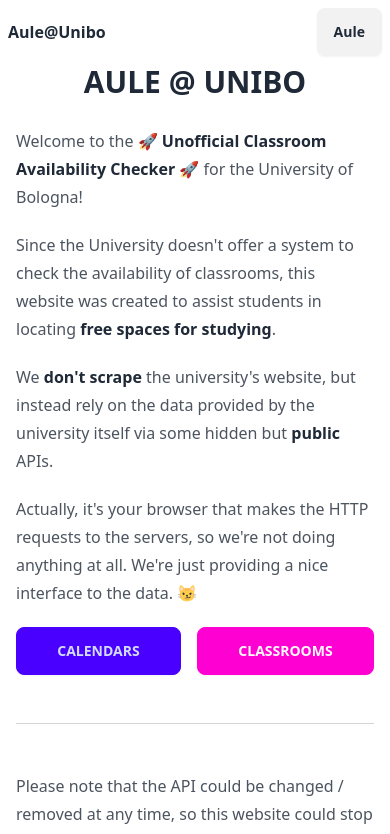
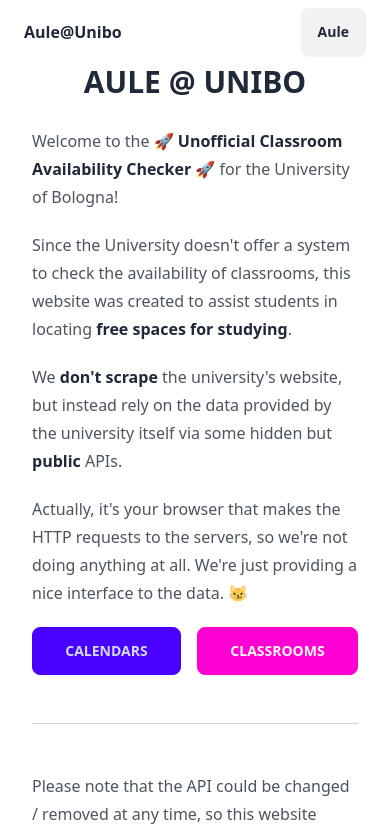
Before and after one commit to VaiTon/AlmaAule, a SvelteKit app: page / in a window 390 px wide. Shown: the top 834 px of the page. Built offline with nearby package versions, Linux system fonts and the light colour scheme.

Commit message:
Style fix for classroom page

```diff
--- a/src/routes/+layout.svelte
+++ b/src/routes/+layout.svelte
@@ -2,7 +2,7 @@
 	import '../app.css';
 </script>
 
-<div class="mx-auto max-w-5xl">
+<div class="mx-4 md:mx-auto max-w-5xl">
 	<nav class="navbar bg-base-100 gap-2" aria-label="main navigation">
 		<a href="/">
 			<h2 class="font-bold">Aule@Unibo</h2>
--- a/src/routes/cal/[calId]/[aulaId]/+page.svelte
+++ b/src/routes/cal/[calId]/[aulaId]/+page.svelte
@@ -165,7 +165,7 @@
 	</div>
 </div>
 
-<p class="grid gap-x-2 grid-cols-[max-content,1fr,max-content,1fr]">
+<p class="grid gap-x-2 grid-cols-[max-content,1fr] md:grid-cols-[max-content,1fr,max-content,1fr]">
 	<span class="font-bold text-end">Capienza:</span>
 	<span>{aula?.capienza}</span>
 
@@ -189,7 +189,7 @@
 <div>
 	<h2 class="text-2xl font-bold mt-6 mb-2">Edificio</h2>
 
-	<div class="grid gap-x-2 grid-cols-[max-content,1fr,max-content,1fr]">
+	<div class="grid gap-x-2 grid-cols-[max-content,1fr] md:grid-cols-[max-content,1fr,max-content,1fr]">
 		<span class="font-bold text-end">Descrizione:</span>
 		<span>{aula?.relazioneEdificio.descrizione}</span>
 
@@ -232,6 +232,7 @@
 				flexibleSlotTimeLimits: true,
 				slotMinTime: '08:00',
 				slotMaxTime: '20:00',
+				hiddenDays: [0, 6],
 
 				eventClick: (info: { event: { id: string } }) => {
 					selectedEvent = events.find((i) => i.id === info.event.id);
```
